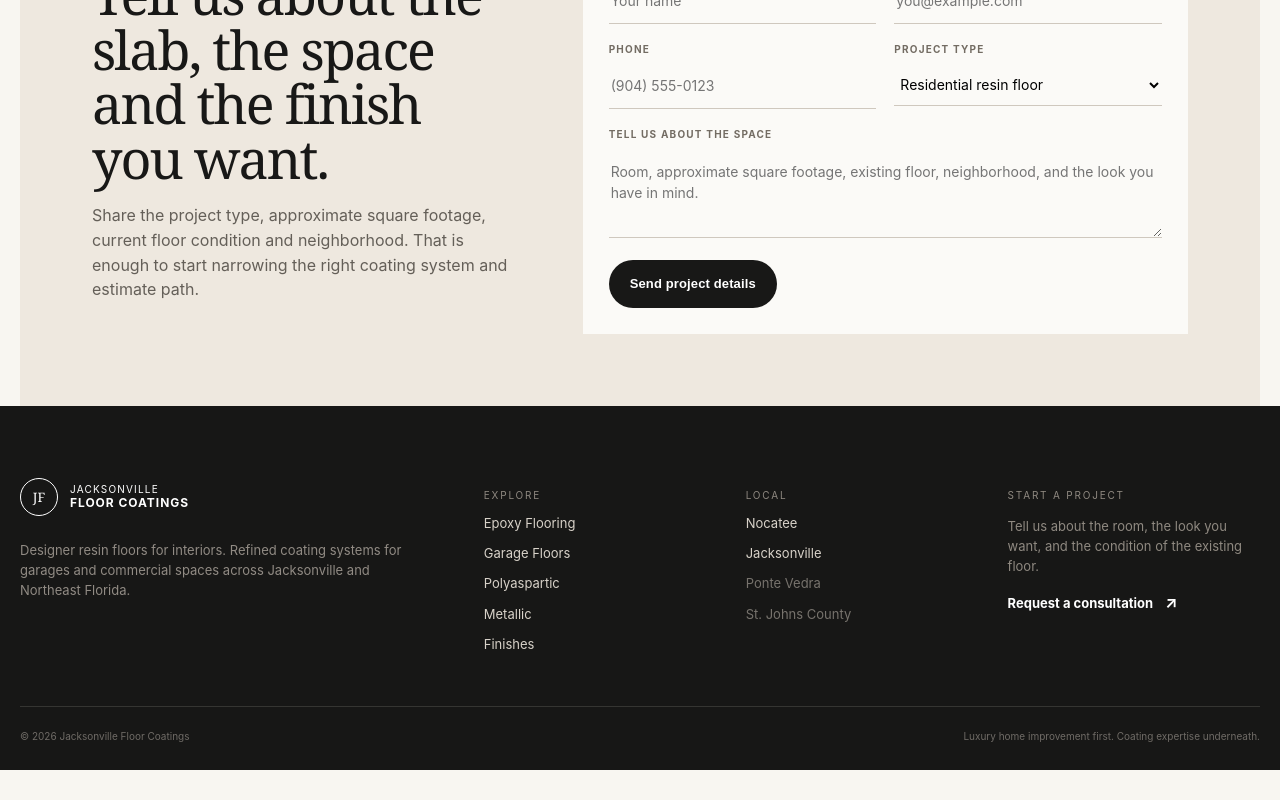
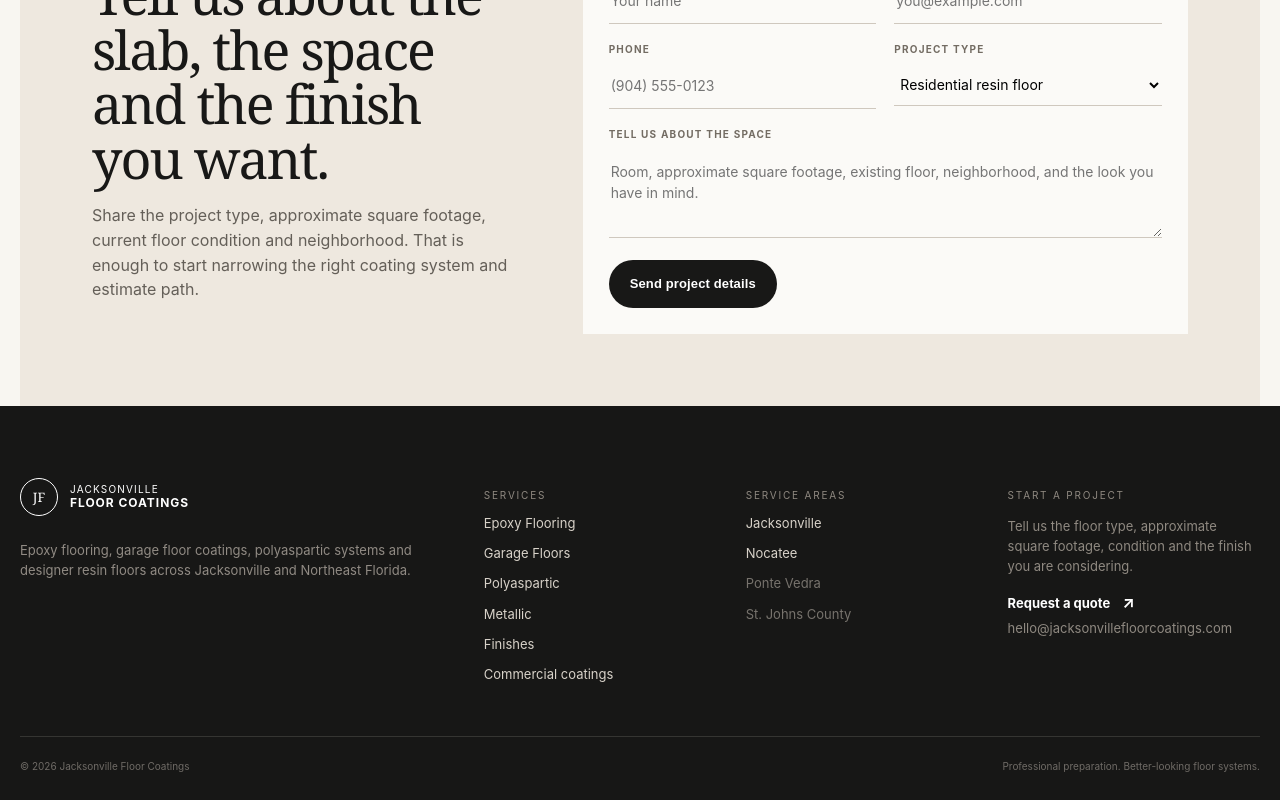
Before and after one commit to GsCommand/Jacksonville-Floor-Coatings, a Next.js app: page /metallic-epoxy-flooring in a window 1280 px wide. Shown: the part 4594-5394 px from the top of the page. Before the commit the page ends 5364 px from the top, so only its background shows below. Built offline with nearby package versions, Linux system fonts and the light colour scheme; no server answers.

Commit message:
Make footer SEO and conversion ready

```diff
--- a/components/Footer.tsx
+++ b/components/Footer.tsx
@@ -1,4 +1,39 @@
 import Link from "next/link";
 import { BrandMark } from "@/components/BrandMark";
-import { primaryNav } from "@/lib/site";
-export function Footer(){return <footer className="site-footer"><div className="shell footer-grid"><div className="footer-brand"><BrandMark inverse/><p>Designer resin floors for interiors. Refined coating systems for garages and commercial spaces across Jacksonville and Northeast Florida.</p></div><div><p className="footer-kicker">Explore</p><div className="footer-links">{primaryNav.map((item)=><Link href={item.href} key={item.href}>{item.label}</Link>)}</div></div><div><p className="footer-kicker">Local</p><div className="footer-links"><Link href="/service-areas/nocatee-floor-coatings">Nocatee</Link><Link href="/service-areas/jacksonville-floor-coatings">Jacksonville</Link><span>Ponte Vedra</span><span>St. Johns County</span></div></div><div><p className="footer-kicker">Start a project</p><p className="footer-small">Tell us about the room, the look you want, and the condition of the existing floor.</p><Link className="text-link text-link-light" href="/contact">Request a consultation <span>↗</span></Link></div></div><div className="shell footer-bottom"><span>© {new Date().getFullYear()} Jacksonville Floor Coatings</span><span>Luxury home improvement first. Coating expertise underneath.</span></div></footer>}
+import { primaryNav, site } from "@/lib/site";
+
+export function Footer() {
+  return (
+    <footer className="site-footer">
+      <div className="shell footer-grid">
+        <div className="footer-brand">
+          <BrandMark inverse />
+          <p>Epoxy flooring, garage floor coatings, polyaspartic systems and designer resin floors across Jacksonville and Northeast Florida.</p>
+        </div>
+        <div>
+          <p className="footer-kicker">Services</p>
+          <div className="footer-links">
+            {primaryNav.map((item) => <Link href={item.href} key={item.href}>{item.label}</Link>)}
+            <Link href="/commercial-floor-coatings">Commercial coatings</Link>
+          </div>
+        </div>
+        <div>
+          <p className="footer-kicker">Service areas</p>
+          <div className="footer-links">
+            <Link href="/service-areas/jacksonville-floor-coatings">Jacksonville</Link>
+            <Link href="/service-areas/nocatee-floor-coatings">Nocatee</Link>
+            <span>Ponte Vedra</span>
+            <span>St. Johns County</span>
+          </div>
+        </div>
+        <div>
+          <p className="footer-kicker">Start a project</p>
+          <p className="footer-small">Tell us the floor type, approximate square footage, condition and the finish you are considering.</p>
+          <Link className="text-link text-link-light" href="/contact">Request a quote <span>↗</span></Link>
+          <a className="footer-small" href={`mailto:${site.email}`}>{site.email}</a>
+        </div>
+      </div>
+      <div className="shell footer-bottom"><span>© {new Date().getFullYear()} Jacksonville Floor Coatings</span><span>Professional preparation. Better-looking floor systems.</span></div>
+    </footer>
+  );
+}
```
